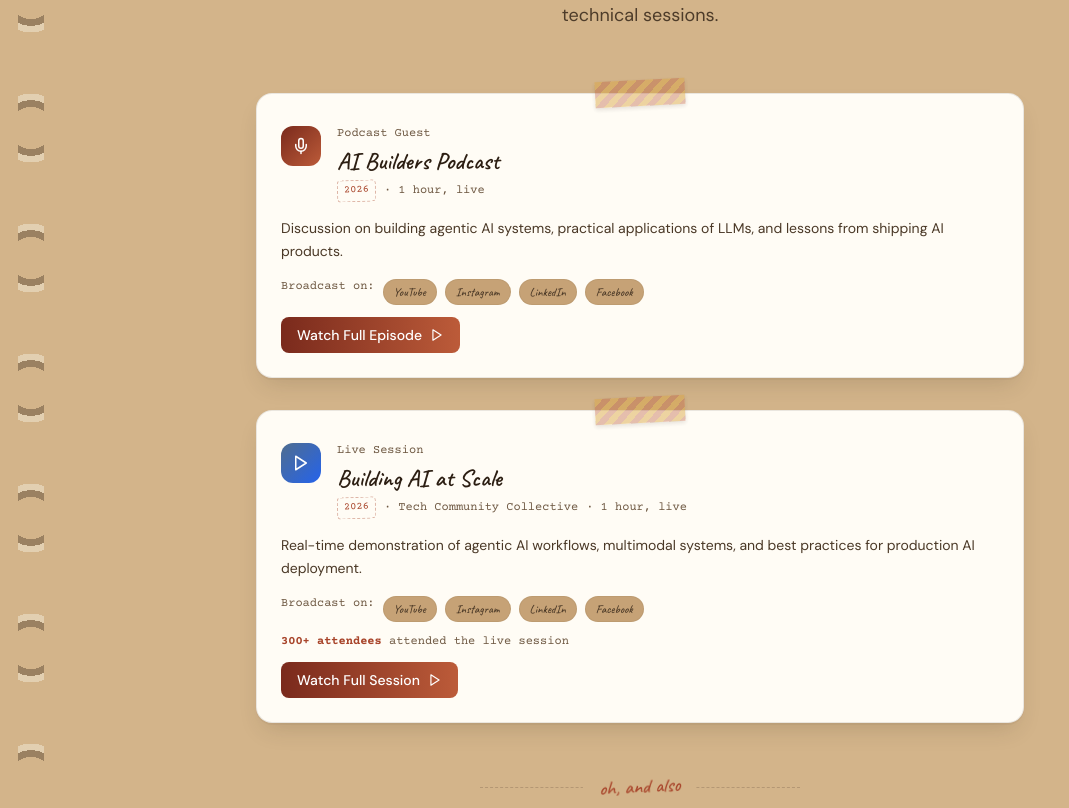
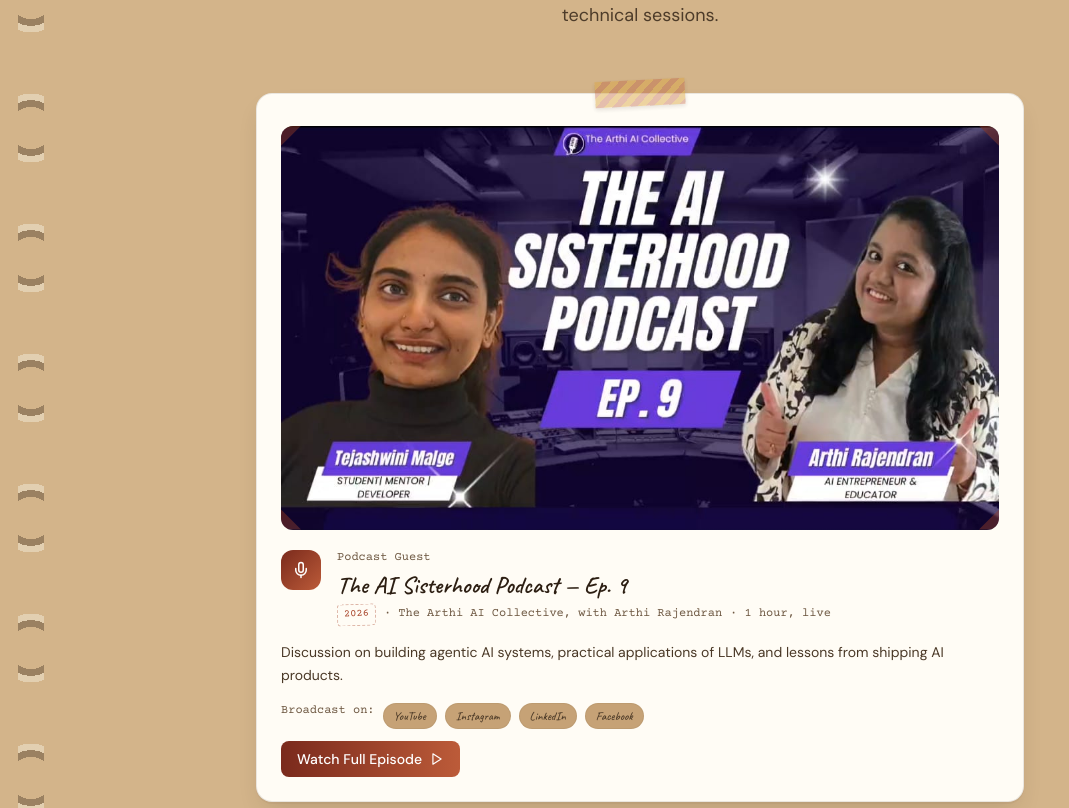
Before and after one commit to Tejashwini-Malge/Portfolio, a Next.js app: page / in a window 1280 px wide. Shown: the part 5688-6496 px from the top of the page, without its empty margins (0-1069 px from the left). Built offline with nearby package versions, Linux system fonts and the light colour scheme.

Commit message:
Add speaking event banners and correct event details

```diff
--- a/src/components/sections/SpeakingMediaSection.tsx
+++ b/src/components/sections/SpeakingMediaSection.tsx
@@ -13,15 +13,16 @@
  */
 const speakingEvents = [
   {
-    id: "podcast-ai-builders",
+    id: "ai-sisterhood-podcast",
     type: "Podcast Guest",
-    title: "AI Builders Podcast",
+    title: "The AI Sisterhood Podcast — Ep. 9",
     date: "2026",
+    organizer: "The Arthi AI Collective, with Arthi Rajendran",
     description:
       "Discussion on building agentic AI systems, practical applications of LLMs, and lessons from shipping AI products.",
     broadcast: ["YouTube", "Instagram", "LinkedIn", "Facebook"],
     duration: "1 hour, live",
-    image: undefined as string | undefined,
+    image: "/speaking/ai-sisterhood-podcast-ep9.jpeg" as string | undefined,
     platform: "YouTube",
     link: "https://www.youtube.com/live/5BXiNF7RHBM?si=KPrC7A3qwtI98sc0",
     linkText: "Watch Full Episode",
@@ -30,16 +31,16 @@
     glow: "border-accent-brick/20",
   },
   {
-    id: "live-ai-session",
-    type: "Live Session",
-    title: "Building AI at Scale",
-    date: "2026",
-    organizer: "Tech Community Collective",
+    id: "llms-for-everyone",
+    type: "Community Webinar",
+    title: "LLMs for Everyone: From Chatbots to AI That Thinks With Us",
+    date: "Oct 11, 2026",
+    organizer: "The Arthi AI Collective",
     description:
-      "Real-time demonstration of agentic AI workflows, multimodal systems, and best practices for production AI deployment.",
+      "A community webinar walking through LLMs from the basics — from everyday chatbots to AI systems that reason alongside you.",
     broadcast: ["YouTube", "Instagram", "LinkedIn", "Facebook"],
     duration: "1 hour, live",
-    image: undefined as string | undefined,
+    image: "/speaking/llms-for-everyone-webinar.jpeg" as string | undefined,
     audience: "300+ attendees",
     link: "https://www.youtube.com/watch?v=HR5YN6jcZ-A&t=2864s",
     linkText: "Watch Full Session",
```
Also changed, not shown: public/speaking/ai-sisterhood-podcast-ep9.jpeg (added), public/speaking/llms-for-everyone-webinar.jpeg (added).
